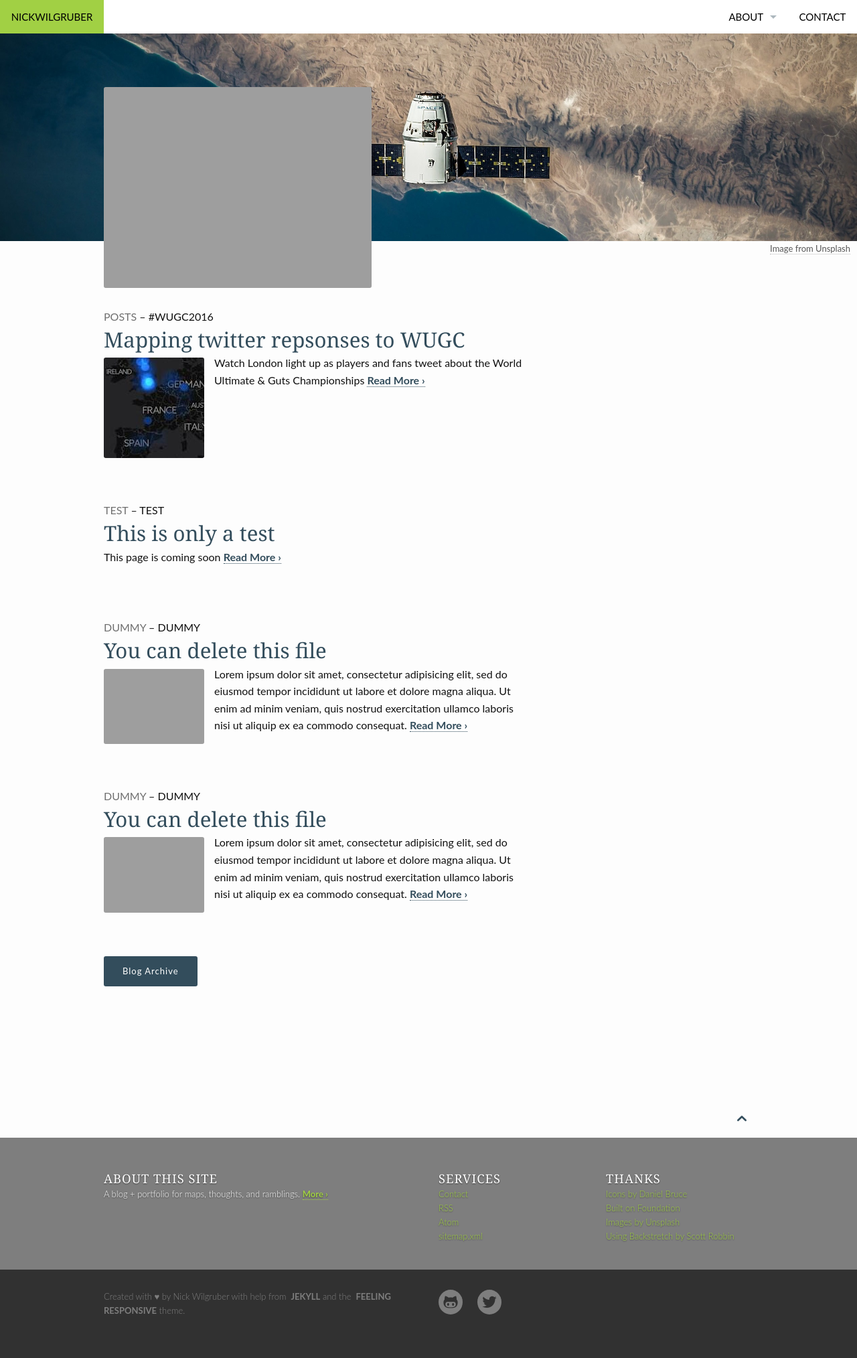
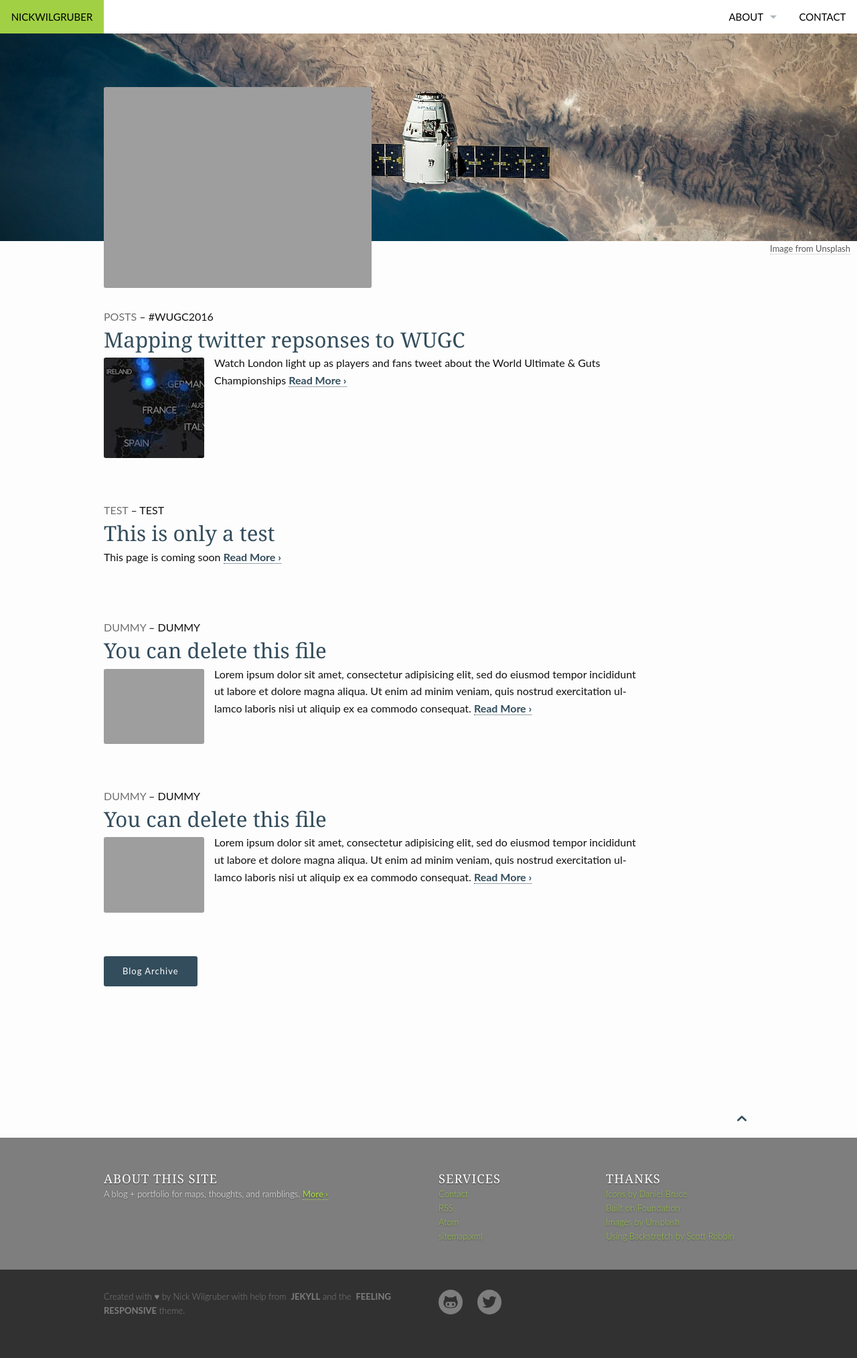
Before and after one commit to wontgruber/wontgruber.github.io, a Jekyll site: the page built from blog/index.html, in a window 1280 px wide. Shown: the whole page at 67% size. Built offline with Jekyll 4.4.1, drawn with Linux system fonts in a browser that asks for light colours; the list of posts is cut into pages by our own code.

Commit message:
Update blog-fullwidth.html

```diff
--- a/_layouts/blog-fullwidth.html
+++ b/_layouts/blog-fullwidth.html
@@ -17,7 +17,7 @@
 
 
 <div class="row">
-	<div class="medium-8 columns t30">
+	<div class="medium-10 columns t30">
     {% include _pagination.html %}
-	</div><!-- /.medium-8.columns -->
+	</div><!-- /.medium-10.columns -->
 </div><!-- /.row -->
```
